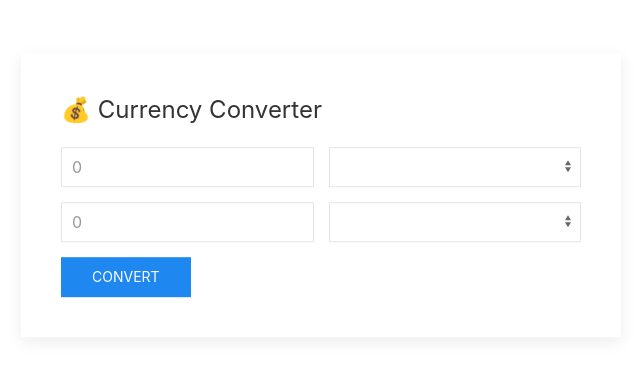
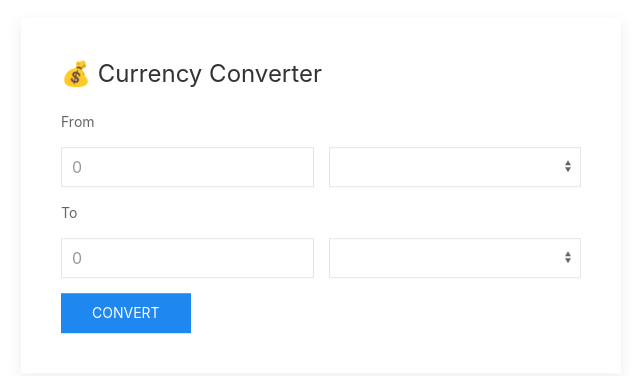
Before and after one commit to pndirpaya/currency-converter, a plain HTML site: page index.html in a window 1280 px wide. Shown: the part 205-581 px from the top of the page, without its empty margins (319-959 px from the left). Drawn offline with Linux system fonts and the light colour scheme.

Commit message:
add form legend text

```diff
--- a/index.html
+++ b/index.html
@@ -17,28 +17,24 @@
                 <div class="uk-container uk-position-center">
                         <div class="uk-card uk-card-default uk-card-body uk-width-xlarge@m">
                                 <h3 class="uk-card-title">💰 Currency Converter</h3>
-                                <div   class="uk-grid-small" uk-grid>
+                                <div class="uk-grid-small" uk-grid>
+                                        <legend class="uk-legend uk-text-small">From</legend>
                                         <div class="uk-width-1-2@s">
                                             <input id='amount' class="uk-input" type="text" placeholder="0">
                                         </div>
                                         <div class="uk-width-1-2@s">
-                                            <!-- <input class="uk-input" type="text" placeholder="50"> -->
                                             <div class="uk-form-controls">
                                                     <select class="uk-select" id="currency_from">
-                                                        <!-- <option>Currency 01</option>
-                                                        <option>Currency 02</option> -->
                                                     </select>
                                                 </div>
                                         </div>
+                                        <legend class="uk-legend uk-text-small">To</legend>
                                         <div class="uk-width-1-2@s">
                                                 <input  class="uk-input" type="text" placeholder="0" id='value'>
                                             </div>
                                             <div class="uk-width-1-2@s">
-                                                <!-- <input class="uk-input" type="text" placeholder="50"> -->
                                                 <div class="uk-form-controls">
                                                         <select class="uk-select" id="currency_to">
-                                                            <!-- <option>Currency 01</option>
-                                                            <option>Currency 02</option> -->
                                                         </select>
                                                     </div>
                                             </div>
```
